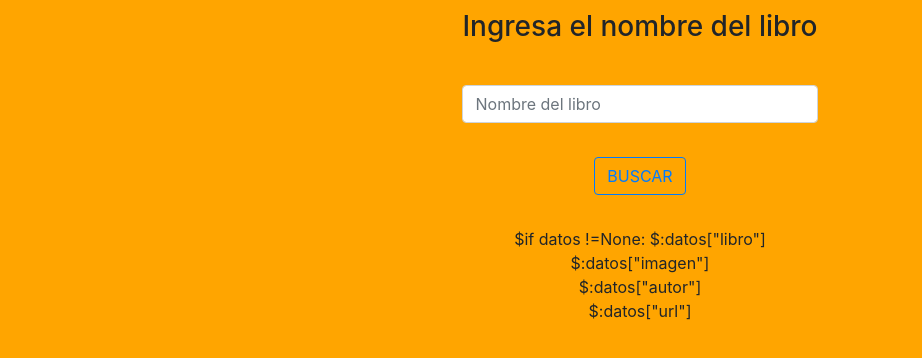
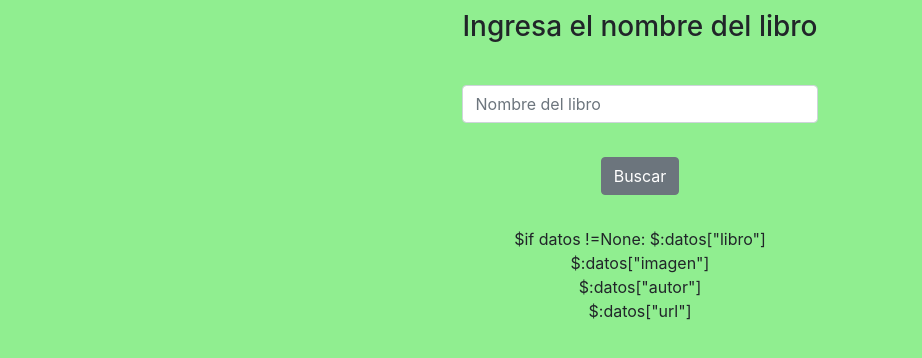
Before and after one commit to BrandonBaLu/Aplicaciones-Web-Orientadas-a-Servicios, a plain HTML site: page mvc/index.html in a window 1280 px wide. Shown: the part 94-452 px from the top of the page, without its empty margins (0-922 px from the left). Drawn offline with nearby package versions, Linux system fonts and the light colour scheme.

Commit message:
funcional

```diff
--- a/mvc/index.html
+++ b/mvc/index.html
@@ -10,7 +10,7 @@ $def with(datos)
   <script src="https://maxcdn.bootstrapcdn.com/bootstrap/4.5.2/js/bootstrap.min.js"></script>
   </head>
 
-  <body style="background-color:orange;">
+  <body style="background-color:lightgreen;">
 
     <form method="POST">
       <body style="background-color:#deeaee;">
@@ -21,9 +21,9 @@ $def with(datos)
         <br>
         <input type="text" class="form-control" placeholder="Nombre del libro" name="libro" required>
         <br>
-        <button class="btn btn-outline-primary" type="submit">BUSCAR</button>
+        <button type="submit" class="btn btn-secondary">Buscar</button>
       </div>
-      </form>
+    </form>
       <div align="center">
         $if datos !=None:
         $:datos["libro"]<br>
```
Also changed, not shown: 1 other file.
